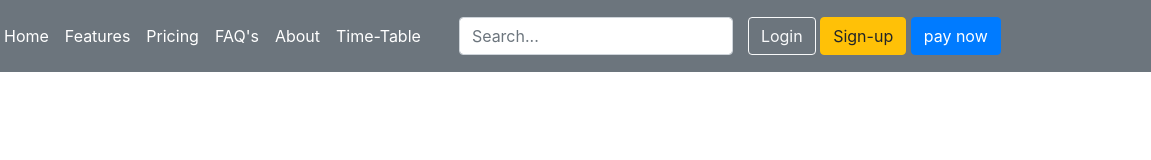
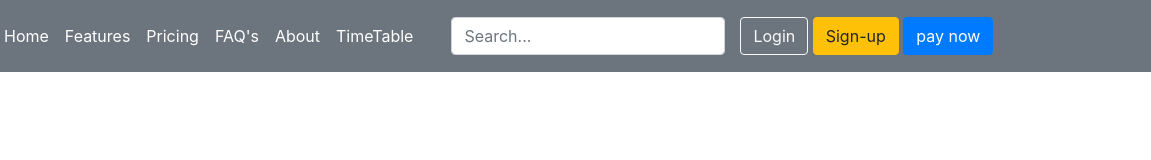
Before and after one commit to Priyam0730/git-project, a plain HTML site: page index.html in a window 1280 px wide. Shown: the full height of the page, 129-1280 px from the left. Drawn offline with nearby package versions, Linux system fonts and the light colour scheme.

Commit message:
edited html file

```diff
--- a/index.html
+++ b/index.html
@@ -24,7 +24,7 @@
               <li><a href="#" class="nav-link px-2 text-white">Pricing</a></li>
               <li><a href="#" class="nav-link px-2 text-white">FAQ's</a></li>
               <li><a href="#" class="nav-link px-2 text-white">About</a></li>
-              <li><a href="#" class="nav-link px-2 text-white">Time-Table</a></li>
+              <li><a href="#" class="nav-link px-2 text-white">TimeTable</a></li>
             </ul>
 
             <form class="col-12 col-lg-auto mb-3 mb-lg-0 me-lg-3" role="search">
```
